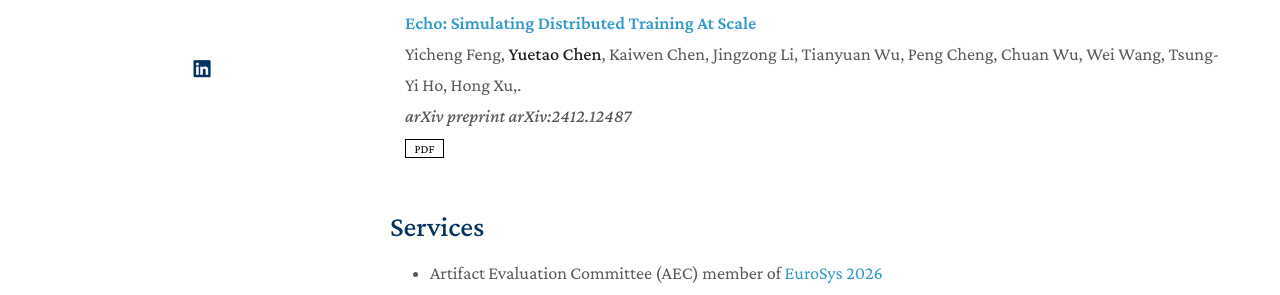
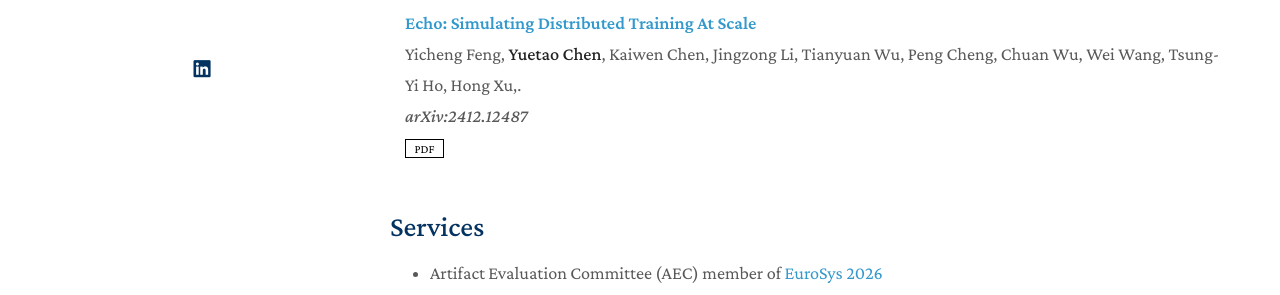
Before and after one commit to chenytpersonalpage/chenytpersonalpage.github.io, a Jekyll site: the page built from index.md, in a window 1280 px wide and 900 px high, scrolled down 938 px. Shown: the part 428-723 px from the top of the window. Built offline with Jekyll 4.4.1, drawn with Linux system fonts in a browser that asks for light colours; a style sheet for code colours, icons or effects is not loaded.

Commit message:
Update pub

```diff
--- a/_data/publications.yml
+++ b/_data/publications.yml
@@ -44,5 +44,5 @@ preprints:
 
   - title: "Echo: Simulating Distributed Training At Scale"
     authors: Yicheng Feng, <strong>Yuetao Chen</strong>, Kaiwen Chen, Jingzong Li, Tianyuan Wu, Peng Cheng, Chuan Wu, Wei Wang, Tsung-Yi Ho, Hong Xu,.
-    conference: arXiv preprint arXiv:2412.12487
+    conference: arXiv:2412.12487
     pdf: https://arxiv.org/abs/2412.12487
```
